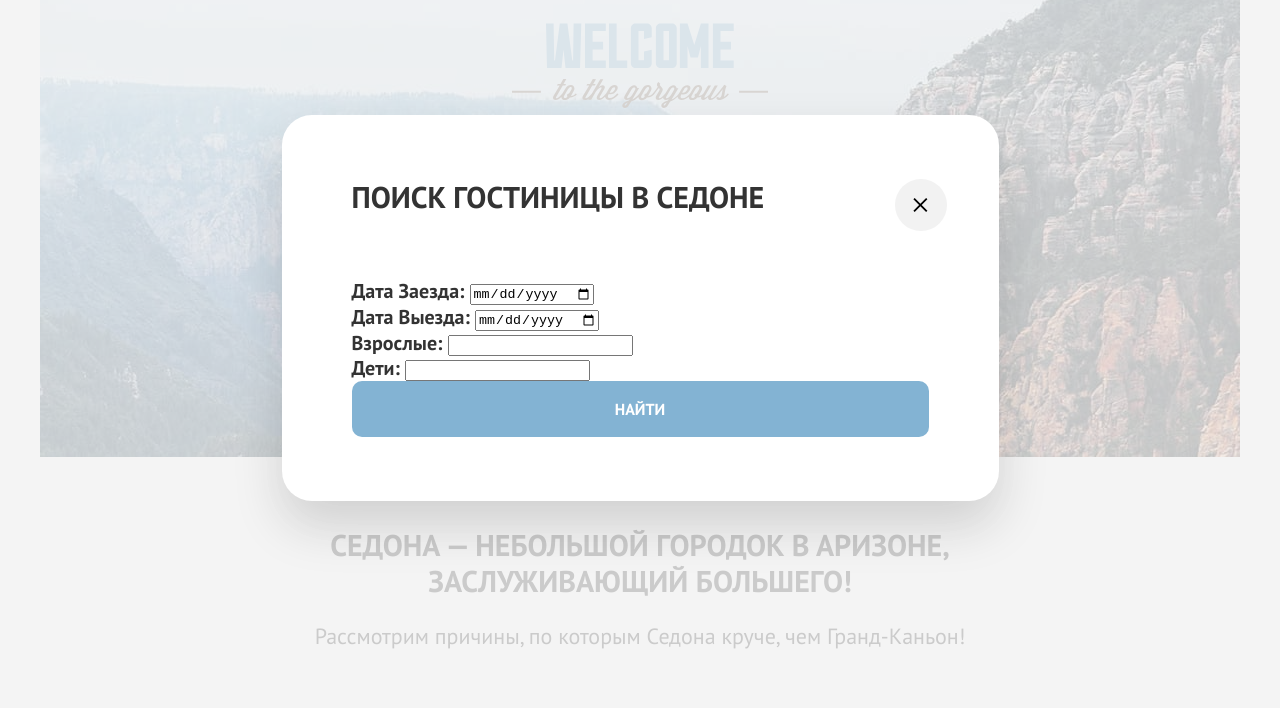
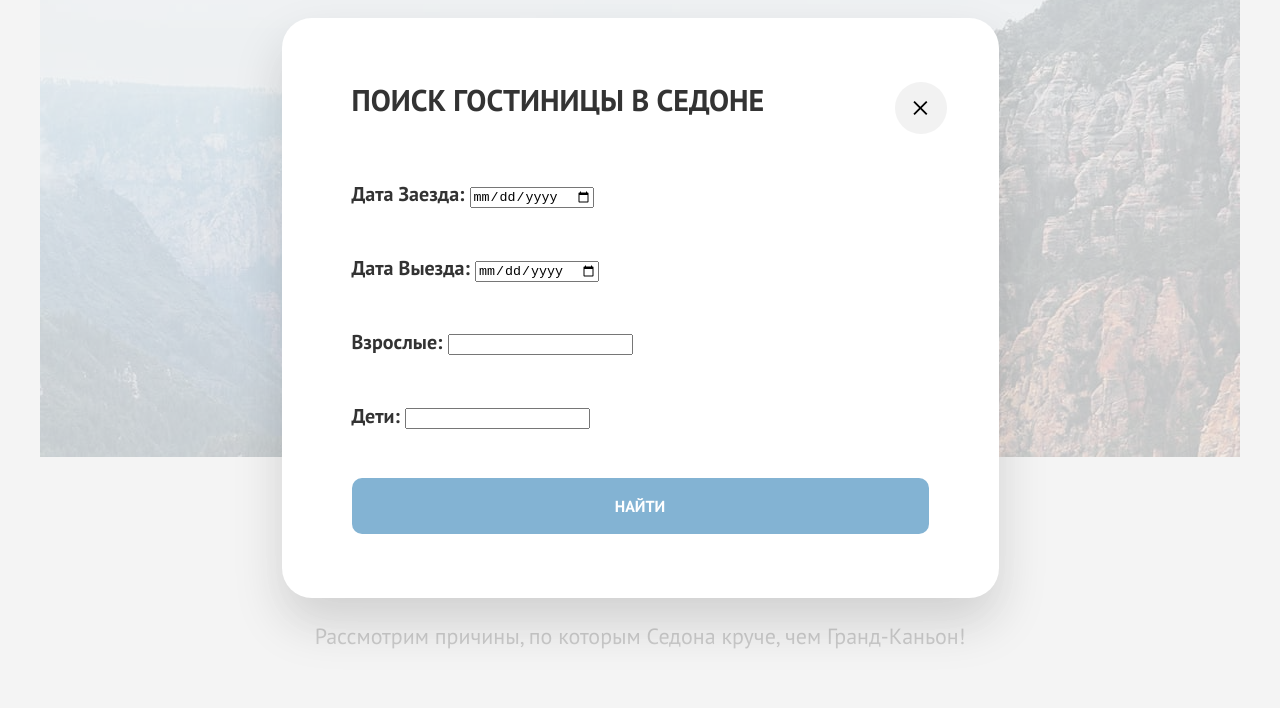
Before and after one commit to htmlacademy-htmlcss/2288929-sedona-1, a plain HTML site: page index.html in a window 1280 px wide. Shown: the part 92-800 px from the top of the page. Drawn offline with Linux system fonts and the light colour scheme.

Commit message:
Добавляет грид для полей окна

```diff
--- a/styles/styles.css
+++ b/styles/styles.css
@@ -1264,6 +1264,12 @@ body {
   margin: auto;
 }
 
+.modal-form {
+  display: grid;
+  grid-template-rows: repeat(4, 1fr);
+  row-gap: 48px;
+}
+
 .modal-search {
   width: 577px;
   position: relative;
```
Also changed, not shown: index.html (+5 -0 lines).
